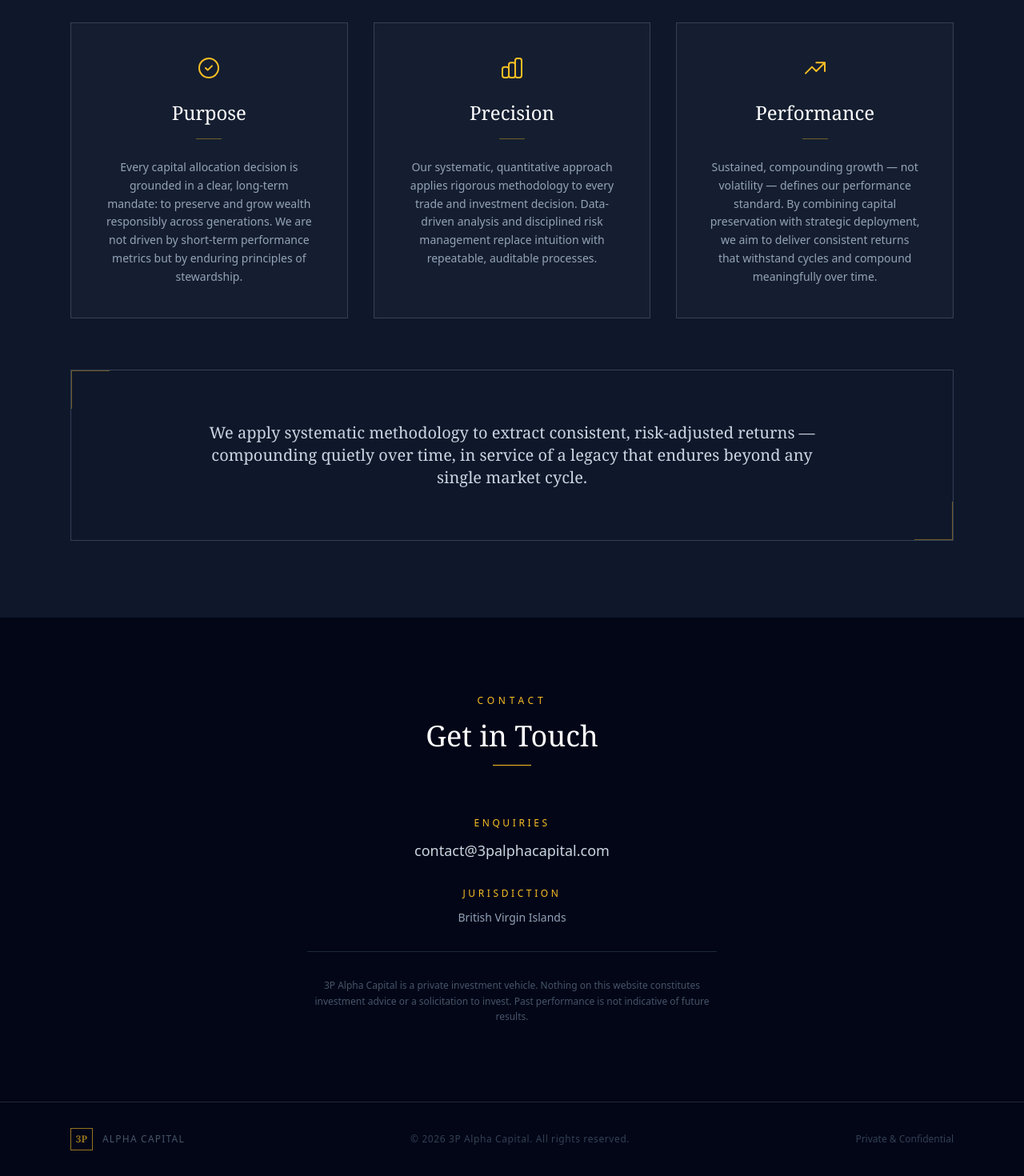
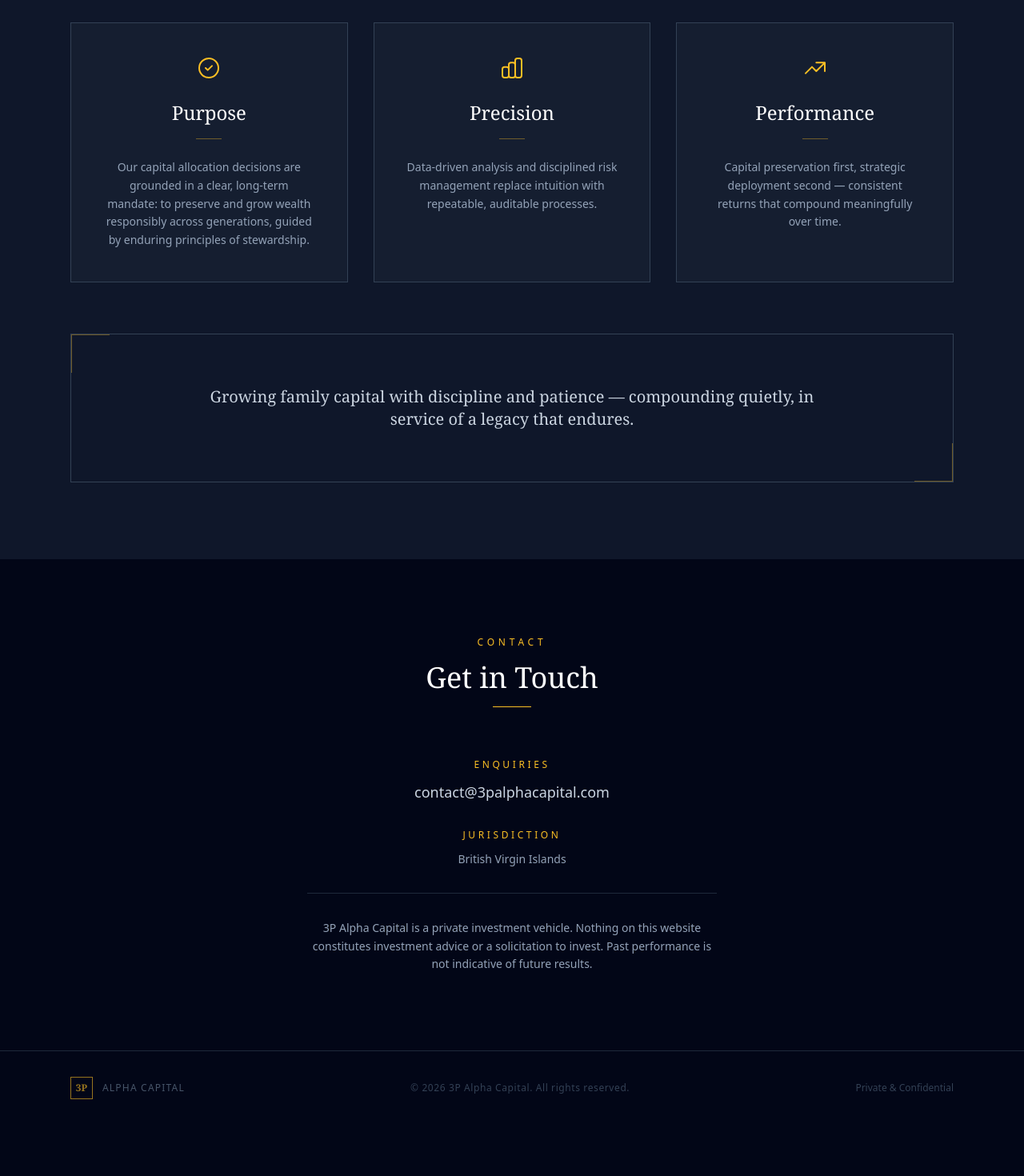
Before and after one commit to brianbarghout/3p-alpha-website, a React (Vite) app: page / in a window 1280 px wide. Shown: the part 3125-4595 px from the top of the page at 80% size. After the commit the page ends 4531 px from the top, so only its background shows below. Built offline with nearby package versions, Linux system fonts and the light colour scheme.

Commit message:
Tighten pillar text, remove operating principles, update philosophy and disclaimer

```diff
--- a/src/main.jsx
+++ b/src/main.jsx
@@ -46,7 +46,7 @@ const PILLARS = [
       </svg>
     ),
     description:
-      'Every capital allocation decision is grounded in a clear, long-term mandate: to preserve and grow wealth responsibly across generations. We are not driven by short-term performance metrics but by enduring principles of stewardship.',
+      'Our capital allocation decisions are grounded in a clear, long-term mandate: to preserve and grow wealth responsibly across generations, guided by enduring principles of stewardship.',
   },
   {
     title: 'Precision',
@@ -56,7 +56,7 @@ const PILLARS = [
       </svg>
     ),
     description:
-      'Our systematic, quantitative approach applies rigorous methodology to every trade and investment decision. Data-driven analysis and disciplined risk management replace intuition with repeatable, auditable processes.',
+      'Data-driven analysis and disciplined risk management replace intuition with repeatable, auditable processes.',
   },
   {
     title: 'Performance',
@@ -66,7 +66,7 @@ const PILLARS = [
       </svg>
     ),
     description:
-      'Sustained, compounding growth — not volatility — defines our performance standard. By combining capital preservation with strategic deployment, we aim to deliver consistent returns that withstand cycles and compound meaningfully over time.',
+      'Capital preservation first, strategic deployment second — consistent returns that compound meaningfully over time.',
   },
 ]
 
@@ -377,9 +377,8 @@ function Approach() {
           <div className="absolute top-0 left-0 w-12 h-12 border-t border-l border-amber-400/40" />
           <div className="absolute bottom-0 right-0 w-12 h-12 border-b border-r border-amber-400/40" />
           <p className="text-slate-300 text-lg md:text-xl font-serif font-light leading-relaxed text-center max-w-3xl mx-auto">
-            We apply systematic methodology to extract consistent, risk-adjusted returns
-            — compounding quietly over time, in service of a legacy that endures beyond
-            any single market cycle.
+            Growing family capital with discipline and patience — compounding quietly,
+            in service of a legacy that endures.
           </p>
         </div>
       </div>
@@ -410,7 +409,7 @@ function Contact() {
             </p>
           </div>
           <div className="pt-8 border-t border-slate-800">
-            <p className="text-slate-600 text-xs leading-relaxed font-light">
+            <p className="text-slate-400 text-sm leading-relaxed font-light">
               3P Alpha Capital is a private investment vehicle. Nothing on this website
               constitutes investment advice or a solicitation to invest. Past performance
               is not indicative of future results.
```
Also changed, not shown: .claude/settings.local.json.
